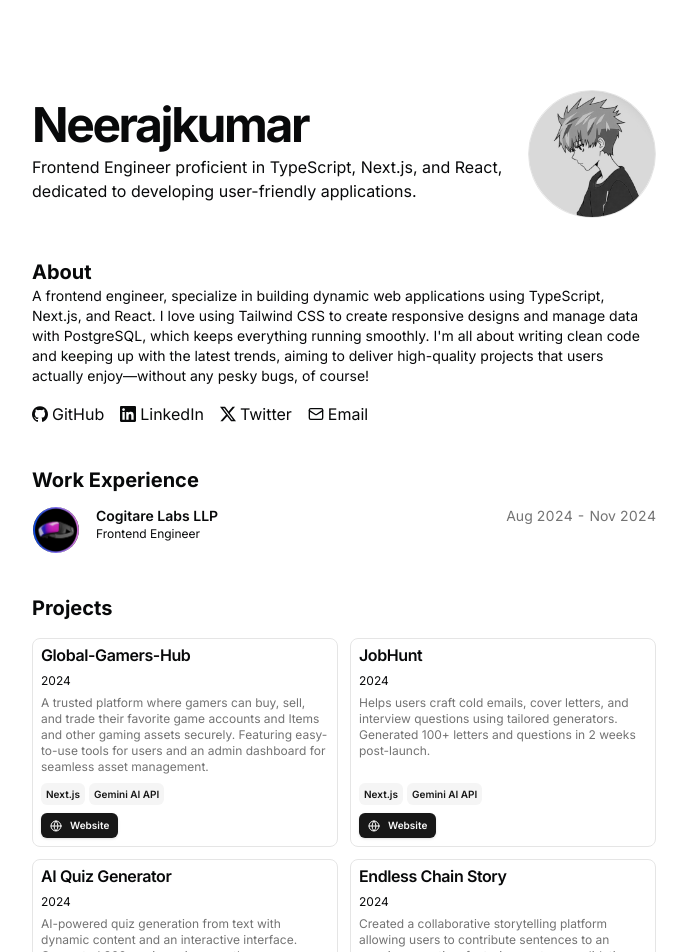
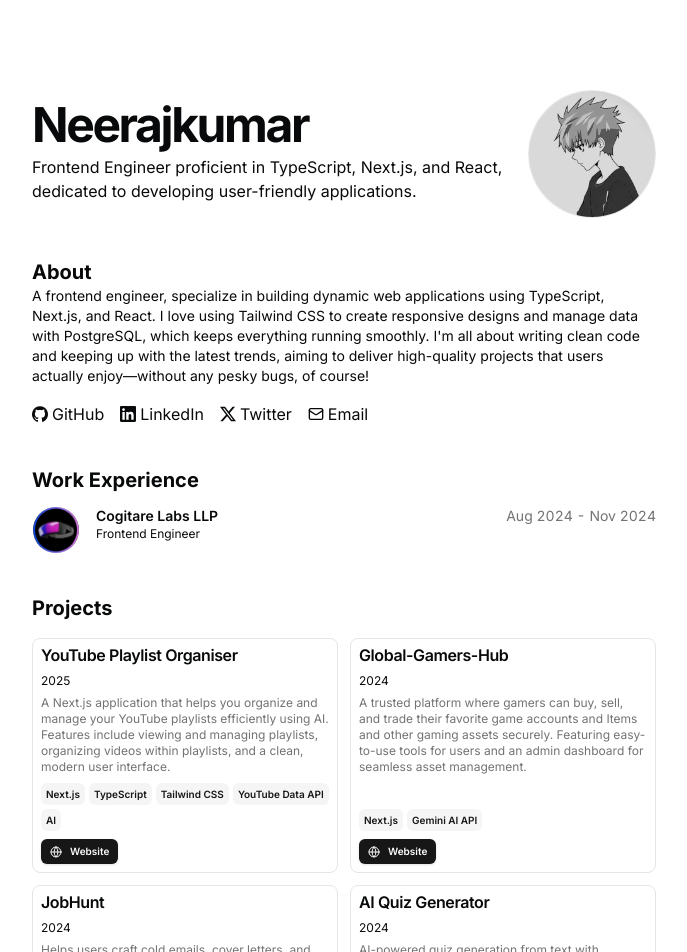
Before and after one commit to neerajkumarc/portfolio, a Next.js app: page / in a window 1280 px wide. Shown: the top 952 px of the page, without its empty margins (296-983 px from the left). Built offline with nearby package versions, Linux system fonts and the light colour scheme.

Commit message:
update project

```diff
--- a/src/data/resume.tsx
+++ b/src/data/resume.tsx
@@ -77,6 +77,28 @@ export const DATA = {
   ],
   projects: [
     {
+      title: "YouTube Playlist Organiser",
+      href: "https://yt-playlist-organiser.vercel.app/",
+      dates: "2025",
+      active: true,
+      description:
+        "A Next.js application that helps you organize and manage your YouTube playlists efficiently using AI. Features include viewing and managing playlists, organizing videos within playlists, and a clean, modern user interface.",
+      technologies: [
+        "Next.js",
+        "TypeScript",
+        "Tailwind CSS",
+        "YouTube Data API",
+        "AI",
+      ],
+      links: [
+        {
+          type: "Website",
+          href: "https://yt-playlist-organiser.vercel.app/",
+          icon: <Icons.globe className="size-3" />,
+        },
+      ],
+    },
+    {
       title: "Global-Gamers-Hub",
       href: "https://globalgamers-hub.vercel.app/",
       dates: "2024",
```
Also changed, not shown: 1 other file (tests, documents, lock files or other folders).
